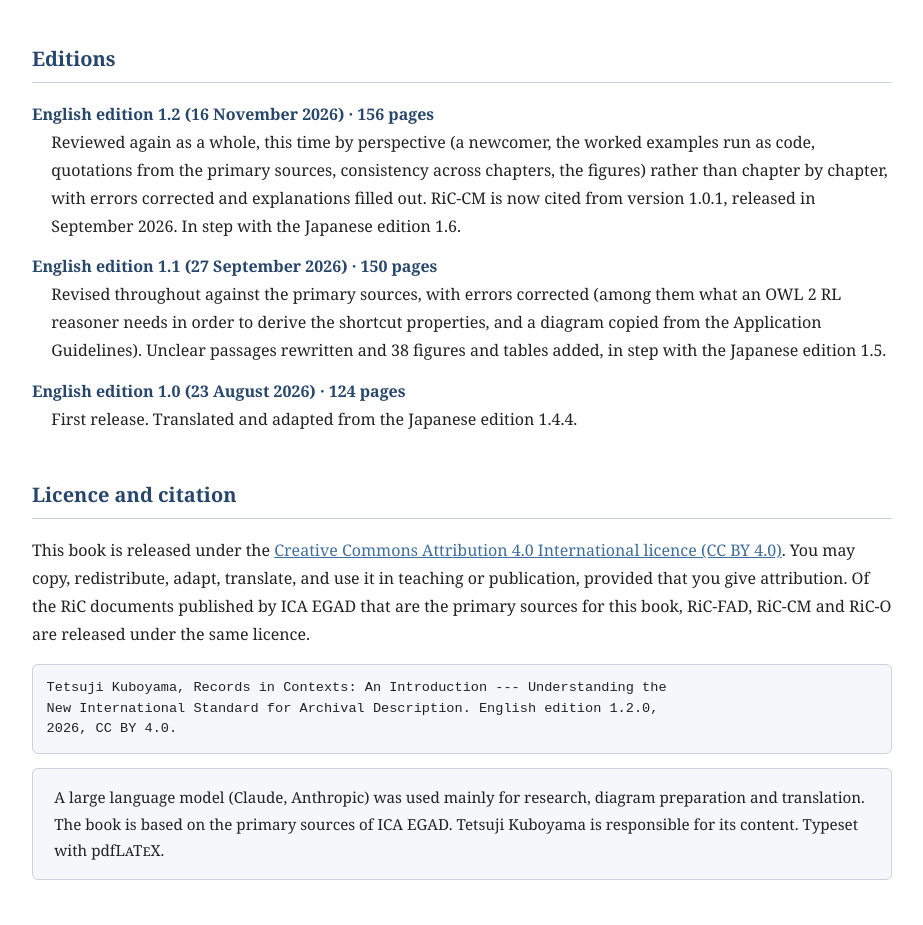
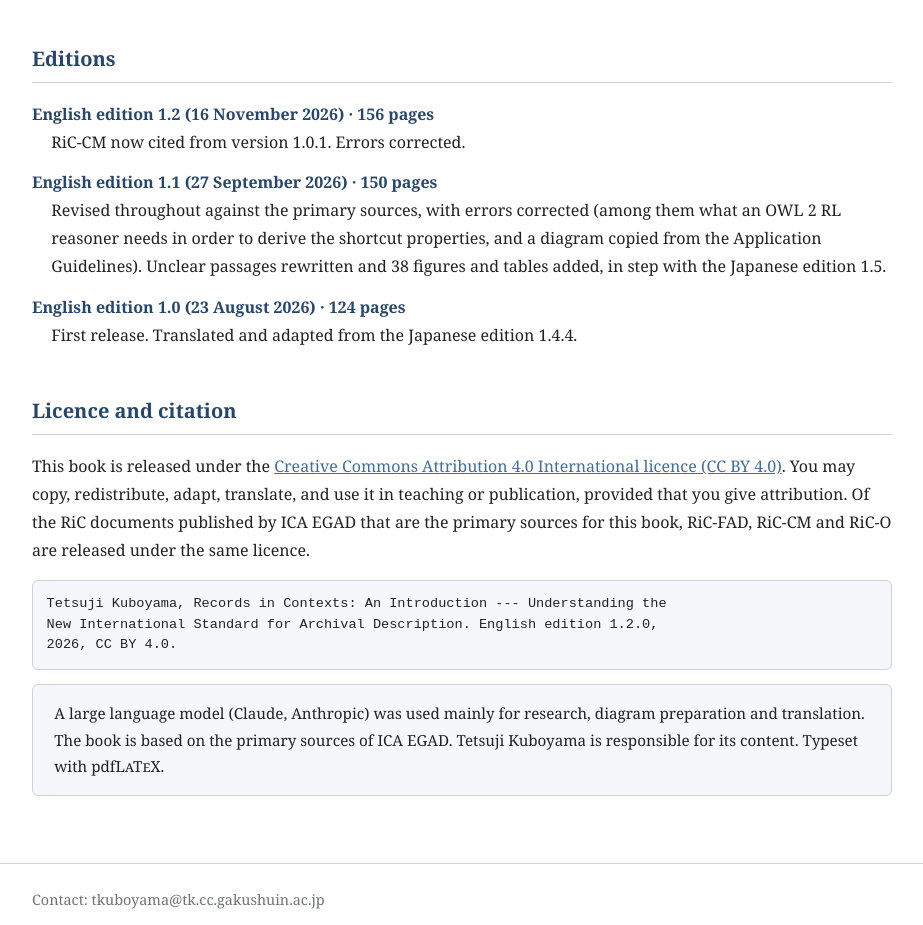
Before and after one commit to tkub/tkub.github.io, a plain HTML site: page edu/ric/en/index.html in a window 1280 px wide. Shown: the part 2088-3013 px from the top of the page, without its empty margins (178-1101 px from the left). Drawn offline with Linux system fonts and the light colour scheme.

Commit message:
Records in Contexts 入門の改訂履歴の項目を簡潔にする
Co-Authored-By: Claude Opus 5.5 <noreply@anthropic.com>
Claude-Session: https://claude.ai/code/session_015vAtm85erid33vkgEX5X1g

```diff
--- a/edu/ric/en/index.html
+++ b/edu/ric/en/index.html
@@ -250,10 +250,7 @@
     <h2>Editions</h2>
     <dl class="history">
       <dt>English edition 1.2 (16 November 2026) &middot; 156 pages</dt>
-      <dd>Reviewed again as a whole, this time by perspective (a newcomer, the worked examples run as code,
-      quotations from the primary sources, consistency across chapters, the figures) rather than chapter by
-      chapter, with errors corrected and explanations filled out. RiC-CM is now cited from version 1.0.1,
-      released in September 2026. In step with the Japanese edition 1.6.</dd>
+      <dd>RiC-CM now cited from version 1.0.1. Errors corrected.</dd>
       <dt>English edition 1.1 (27 September 2026) &middot; 150 pages</dt>
       <dd>Revised throughout against the primary sources, with errors corrected (among them what an OWL 2 RL
       reasoner needs in order to derive the shortcut properties, and a diagram copied from the Application
```
Also changed, not shown: edu/ric/index.html (+1 -2 lines).
